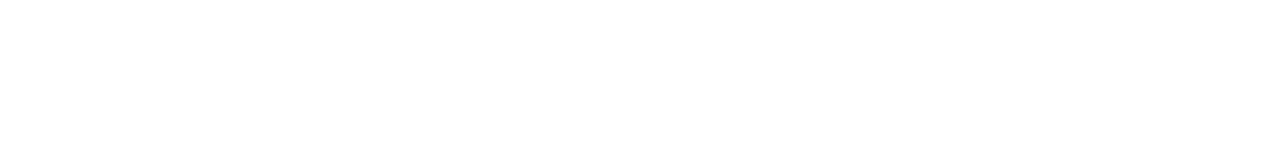
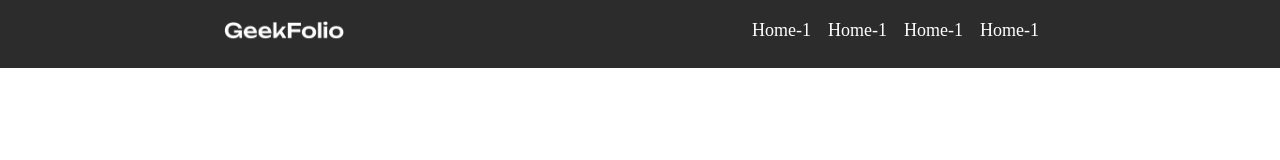
Before and after one commit to Saali777/my-first-repo-, a plain HTML site: page index.html in a window 1280 px wide. Drawn offline with Linux system fonts and the light colour scheme.

Commit message:
added header

```diff
--- a/index.html
+++ b/index.html
@@ -7,8 +7,28 @@
     <link rel="stylesheet" href="style.css">
 </head>
 <body>
-    <nav>
+    <header>
+        <nav>
+            <div class="container">
+                <div class="logo">
+                    <img class="logo-photo"src="images/logo-light.png" alt="">
+                </div>
+                <div class="menu">
+                    <li class="item">Home-1</li>
+                    <li class="item">Home-1</li>
+                    <li class="item">Home-1</li>
+                    <li class="item" >Home-1</li>
 
-    </nav>
+                </div>
+            </div>
+        </nav>
+
+    </header>
+    <main>
+
+    </main>
+    <footer>
+
+    </footer>
 </body>
 </html>
--- a/style.css
+++ b/style.css
@@ -0,0 +1,27 @@
+*{
+    margin: 0;
+    padding: 0;
+}
+.container{
+    background: #2d2c2c;
+    padding: 20px;
+    list-style: none;
+    color: white;
+    display: flex;
+    justify-content: space-around;
+}
+.logo-photo{
+    width: 120px;
+}
+.menu{
+    display: flex;
+}
+.item{
+    margin-right: 10px;
+    padding-right: 7px;
+    font-size: 18px;
+    cursor: pointer;
+}
+.item:hover{
+    color: rgb(132, 61, 219);
+}
```
